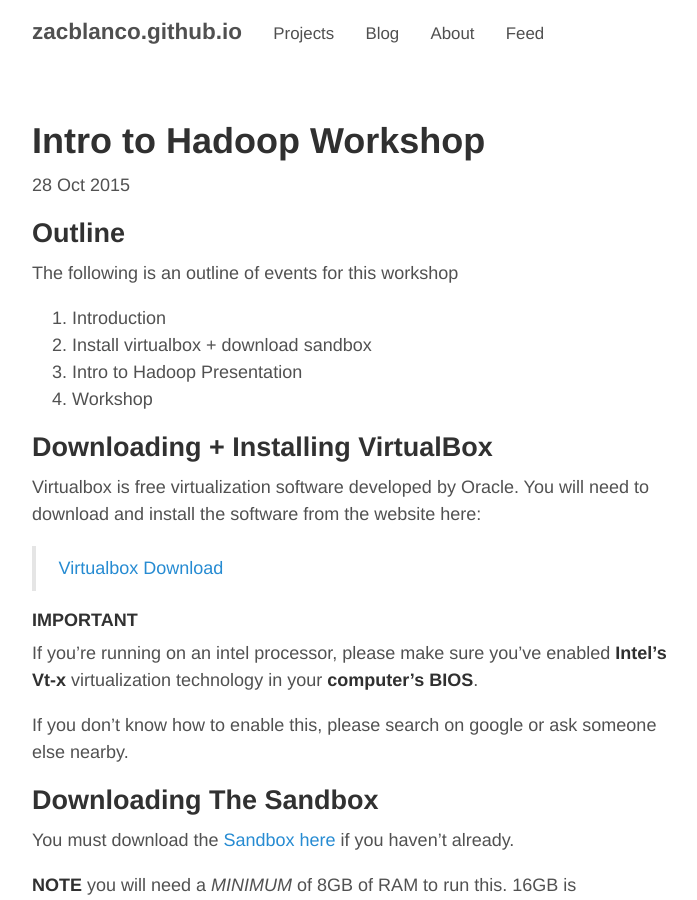
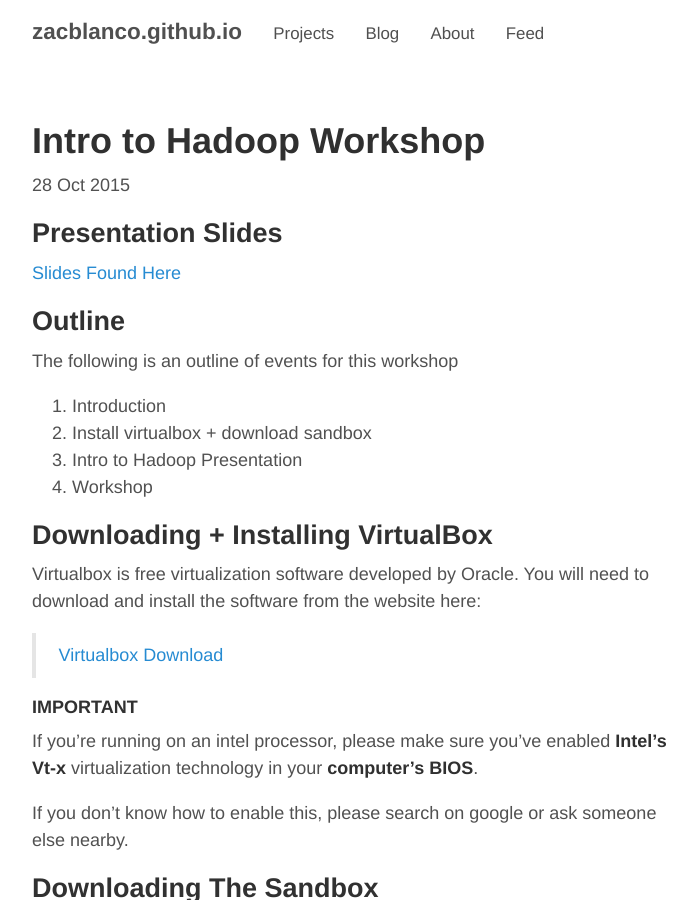
Before and after one commit to ZacBlanco/zacblanco.github.io, a Jekyll site: the page built from _posts/2015-10-28-hadoop-workshop.md, in a window 1280 px wide and 900 px high. Shown: the whole window, without its empty margins (284-981 px from the left). Built offline with Jekyll 4.4.1, drawn with Linux system fonts in a browser that asks for light colours; comment, search, counter and statistics services are not loaded.

Commit message:
added slides

```diff
--- a/_posts/2015-10-28-hadoop-workshop.md
+++ b/_posts/2015-10-28-hadoop-workshop.md
@@ -6,6 +6,11 @@
 permalink: /hadoop-workshop/
 date: 2015-10-28
 ---
+
+## Presentation Slides
+
+[Slides Found Here](crash-course-1.pdf)
+
 
 ## Outline
 
```
Also changed, not shown: 1 other file.
